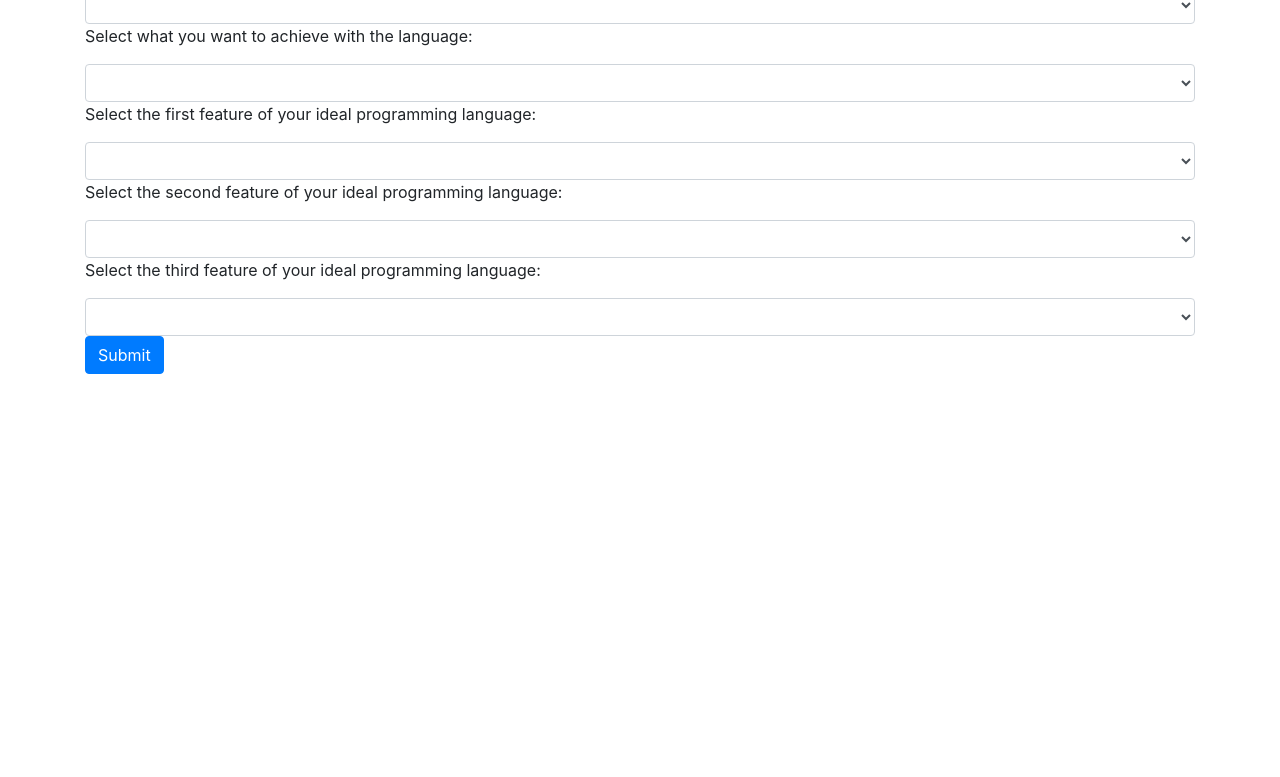
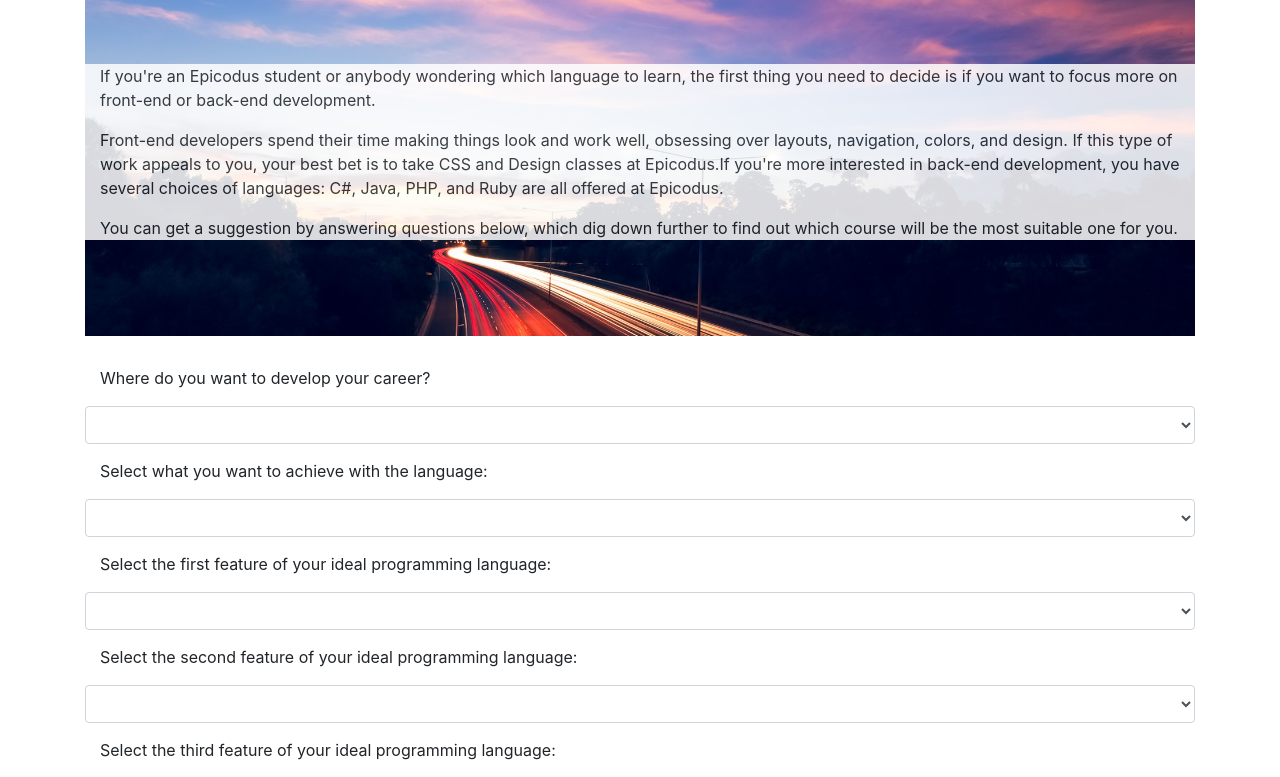
Before and after one commit to chanzlee/track-suggester, a plain HTML site: page index.html in a window 1280 px wide. Shown: the part 174-951 px from the top of the page. Before the commit the page ends 800 px from the top, so only its background shows below. Drawn offline with Linux system fonts and the light colour scheme.

Commit message:
edit header bg-img, add subheader, put paddings between forms.:

```diff
--- a/css/styles.css
+++ b/css/styles.css
@@ -1,13 +1,59 @@
+
+
+.header {
+  background-image: url("../img/headerbg.jpg");
+  background-repeat: no-repeat;
+  background-size: cover;
+  opacity:1;
+
+  z-index: -1;
+  width: 100%;
+  height: 100%;
+
+ padding: 80px 0;
+}
+
+.sub-header {
+  background-color: white;
+  opacity: 0.85;
+}
+
+h1, h2, p {
+  padding-left: 15px;
+}
+
+select {
+  margin: 15px 0;
+}
+.header h1{
+  text-transform: uppercase;
+  color: white;
+}
+
+button.btn-custom {
+  background-color: rgba(50,223,229,1);
+  border-radius: 5px;
+  border: 1px solid white;
+  float: right;
+}
+
+
 h1 {
   text-transform: capitalize;
 }
 
-.header h1{
-  text-transform: uppercase;
-}
 
 h3 {
   text-align: center;
+}
+
+div {
+  margin: 30px 0;
+}
+
+div.sub-header {
+  margin-top: 80px;
+  margin-bottom: 0;
 }
 
 div .net, div .ruby, div.react {
--- a/index.html
+++ b/index.html
@@ -12,9 +12,13 @@
     <div class="container">
       <div class="header">
         <h1>track suggester</h1>
-      </div>
-      <div class="sub-header">
-        <p>The most important thing is to get the basic principles of coding down, practice a lot, and be ready to change to another language when your job inevitably does.</p>
+        <div class="sub-header">
+          <p>If you're an Epicodus student or anybody wondering which language to learn, the first thing you need to decide is if you want to focus more on front-end or back-end development.</p>
+
+          <p>Front-end developers spend their time making things look and work well, obsessing over layouts, navigation, colors, and design. If this type of work appeals to you, your best bet is to take CSS and Design classes at Epicodus.If you're more interested in back-end development, you have several choices of languages: C#, Java, PHP, and Ruby are all offered at Epicodus.</p>
+
+          <p>You can get a suggestion by answering questions below, which dig down further to find out which course will be the most suitable one for you.</p>
+        </div>
       </div>
 
       <form id="tracker">
@@ -60,7 +64,7 @@
         </select>
 
 
-        <button type="submit" id="choose" class="btn btn-primary">Submit</button>
+        <button type="submit" id="choose" class="btn btn-primary btn-custom">Submit</button>
       </form>
 
       <!--Modal-->
@@ -94,16 +98,16 @@
                 </div>
                 <div class="ruby">
                   <h3>Ruby/Rails</h3>
-                  <p>"At vero eos et accusamus et iusto odio dignissimos ducimus qui blanditiis praesentium voluptatum deleniti atque corrupti quos dolores et quas molestias excepturi sint occaecati cupiditate non provident, similique sunt in culpa qui officia deserunt mollitia animi, id est laborum et dolorum fuga.</p>
+                  <p>Ruby on Rails is a web technology stack that spans many industries. Essentially a collection of Ruby files, Ruby on Rails is a fun and straightforward way to build web applications and websites really quickly. Due to its human-friendly design and supportive, extensive community, Ruby on Rails is a great stack to add to your coding repertoire.</p>
                 </div>
                 <div class="react">
                   <h3>CSS/React</h3>
-                  <p>"At vero eos et accusamus et iusto odio dignissimos ducimus qui blanditiis praesentium voluptatum deleniti atque corrupti quos dolores et quas molestias excepturi sint occaecati cupiditate non provident, similique sunt in culpa qui officia deserunt mollitia animi, id est laborum et dolorum fuga.</p>
+                  <p>ReactJS is one of the best new technologies you could learn. Not to mention, there are many lucrative employment opportunities for React developers. It’s a better model for development and rapidly exploding in popularity. ReactJS has also set a new standard for web applications. This makes it an ideal framework for developers to learn to upskill fast.</p>
                 </div>
               </div>
 
               <div class="modal-footer">
-                <button type="button" class="btn btn-primary" data-dismiss="modal" id="refresh">Close</button>
+                <button type="button" class="btn btn-primary btn-custom" data-dismiss="modal" id="refresh">Close</button>
               </div>
 
             </div>
```
Also changed, not shown: img/headerbg.jpg (added).
